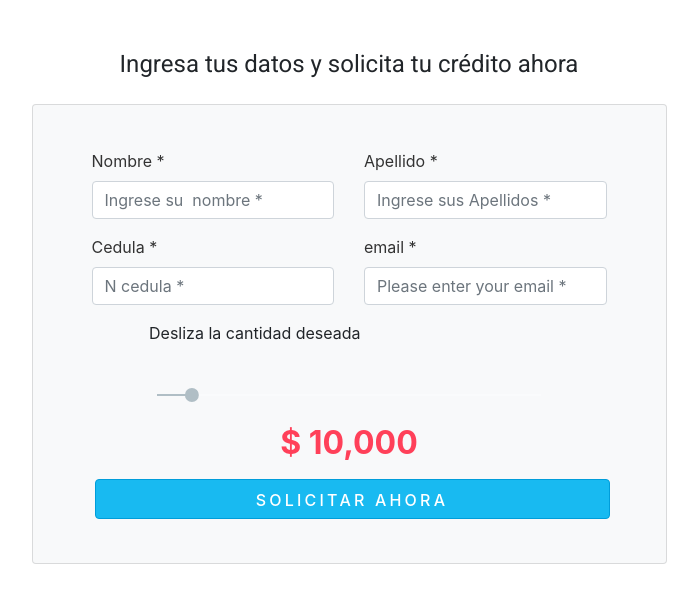
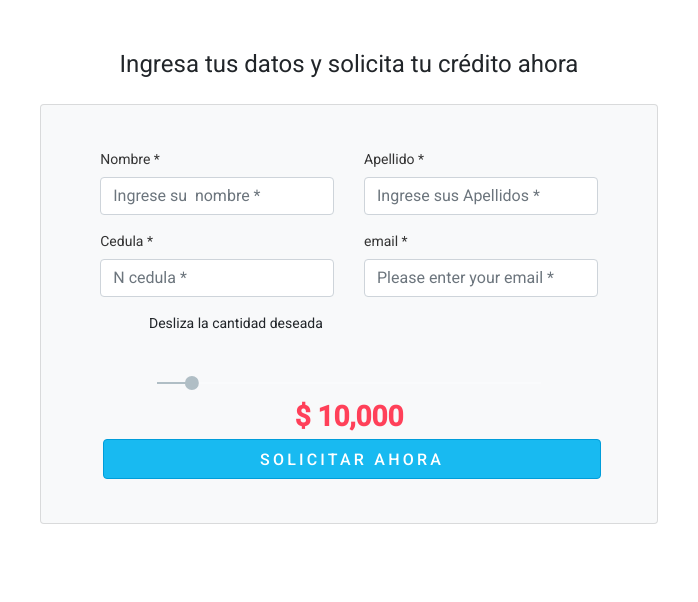
Before and after one commit to lozanomasuno/Zinobe-Frontend-, an Angular app: page / in a window 1280 px wide. Shown: the top 602 px of the page, without its empty margins (291-989 px from the left). Built offline with nearby package versions, Linux system fonts and the light colour scheme.

Commit message:
code formatting

```diff
--- a/src/app/app.component.html
+++ b/src/app/app.component.html
@@ -1,11 +1,4 @@
-<!doctype html>
-<html>
-    <head>
-        <meta charset='utf-8'>
-        <link href='https://maxcdn.bootstrapcdn.com/bootstrap/4.0.0/css/bootstrap.min.css' rel='stylesheet'>
-        <script type='text/javascript' src='https://cdnjs.cloudflare.com/ajax/libs/jquery/3.2.1/jquery.min.js'></script>
-        </head>
-        <body oncontextmenu='return false' class='snippet-body'>
-            <app-sign-up></app-sign-up>
-        </body>
-</html>
+<div class="container">
+  <app-sign-up></app-sign-up>
+</div>
+<router-outlet></router-outlet>
--- a/src/app/components/prestamos-valor/prestamos-valor.component.html
+++ b/src/app/components/prestamos-valor/prestamos-valor.component.html
@@ -1,18 +1,15 @@
-
-
-
-
 <div class="priceValueContainer">
   <p>Desliza la cantidad deseada</p>
 
   <mat-slider
-      [(ngModel)]="valueRange"
+    [(ngModel)]="valueRangeLoan"
     thumbLabel
     [displayWith]="formatLabel"
     tickInterval="100"
     step="1000"
     min="1000"
     max="100000"
-      aria-label="units"></mat-slider>
-      <p id="priceValueLabe"> $ {{priceFormatValueRange(valueRange)}}</p>
+    aria-label="units"
+  ></mat-slider>
+  <p id="priceValueLabe">$ {{ priceFormatValueRange(valueRangeLoan) }}</p>
 </div>
--- a/src/app/components/prestamos-valor/prestamos-valor.component.ts
+++ b/src/app/components/prestamos-valor/prestamos-valor.component.ts
@@ -6,20 +6,19 @@ import { Component, Input, OnInit } from '@angular/core';
   styleUrls: ['./prestamos-valor.component.css']
 })
 export class PrestamosValorComponent implements OnInit {
- @Input() public valueRange:number = 10000;
+ @Input() public valueRangeLoan:number = 10000;
   constructor() { }
 
-  formatLabel(value: number) {
-    if (value >= 100) {
-      return Math.round(value / 1000) + 'k';
+  formatLabel(valueLoan: number) {
+    if (valueLoan >= 100) {
+      return Math.round(valueLoan / 1000) + 'k';
     }
-    return value;
+    return valueLoan;
   }
 
   priceFormatValueRange(formatedNumber: number){
     return new Intl.NumberFormat().format(formatedNumber);
   }
-
   ngOnInit(): void {
 
   }
--- a/src/app/components/sign-up/sign-up.component.html
+++ b/src/app/components/sign-up/sign-up.component.html
@@ -1,5 +1,5 @@
 <div class="container">
-    <div class=" text-center mt-5 ">
+  <div class="text-center mt-5">
     <h1>Ingresa tus datos y solicita tu cr&eacute;dito ahora</h1>
   </div>
   <div class="row">
@@ -11,18 +11,62 @@
               <div class="controls">
                 <div class="row">
                   <div class="col-md-6 col-xs-12">
-                                    <div class="form-group"> <label for="form_name">Nombre *</label> <input id="form_name" type="text" name="name" class="form-control" placeholder="Ingrese su  nombre *" required="required" data-error="Firstname is required."> </div>
+                    <div class="form-group">
+                      <label for="form_name">Nombre *</label>
+                      <input
+                        id="form_name"
+                        type="text"
+                        name="name"
+                        class="form-control"
+                        placeholder="Ingrese su  nombre *"
+                        required="required"
+                        data-error="Firstname is required."
+                      />
+                    </div>
                   </div>
                   <div class="col-md-6 col-xs-12">
-                                    <div class="form-group"> <label for="form_lastname">Apellido *</label> <input id="form_lastname" type="text" name="surname" class="form-control" placeholder="Ingrese sus Apellidos *" required="required" data-error="Lastname is required."> </div>
+                    <div class="form-group">
+                      <label for="form_lastname">Apellido *</label>
+                      <input
+                        id="form_lastname"
+                        type="text"
+                        name="surname"
+                        class="form-control"
+                        placeholder="Ingrese sus Apellidos *"
+                        required="required"
+                        data-error="Lastname is required."
+                      />
+                    </div>
                   </div>
                 </div>
                 <div class="row">
                   <div class="col-md-6">
-                                    <div class="form-group"> <label for="form_lastname">Cedula *</label> <input id="form_lastname" type="text" name="surname" class="form-control" placeholder="N cedula *" required="required" data-error="Lastname is required."> </div>
+                    <div class="form-group">
+                      <label for="form_lastname">Cedula *</label>
+                      <input
+                        id="form_idnumber"
+                        type="number"
+                        name="id"
+                        class="form-control"
+                        placeholder="N cedula *"
+                        required="required"
+                        data-error="Lastname is required."
+                      />
+                    </div>
                   </div>
                   <div class="col-md-6">
-                                    <div class="form-group"> <label for="form_email">email *</label> <input id="form_email" type="email" name="email" class="form-control" placeholder="Please enter your email *" required="required" data-error="Valid email is required."> </div>
+                    <div class="form-group">
+                      <label for="form_email">email *</label>
+                      <input
+                        id="form_email"
+                        type="email"
+                        name="email"
+                        class="form-control"
+                        placeholder="Please enter your email *"
+                        required="required"
+                        data-error="Valid email is required."
+                      />
+                    </div>
                   </div>
                 </div>
 
@@ -31,7 +75,13 @@
                 </div>
 
                 <div class="row">
-                                <div class="col-md-12"> <input type="submit" class="btn btn-success btn-send pt-2 btn-block btnBlue" value="Solicitar Ahora">  </div>
+                  <div class="col-md-12">
+                    <input
+                      type="submit"
+                      class="btn btn-success btn-send pt-2 btn-block btnBlue"
+                      value="Solicitar Ahora"
+                    />
+                  </div>
                 </div>
               </div>
             </form>
@@ -41,4 +91,7 @@
     </div>
   </div>
 </div>
-<script type='text/javascript' src='https://stackpath.bootstrapcdn.com/bootstrap/4.0.0/js/bootstrap.bundle.min.js'></script>
+<script
+  type="text/javascript"
+  src="https://stackpath.bootstrapcdn.com/bootstrap/4.0.0/js/bootstrap.bundle.min.js"
+></script>
--- a/src/index.html
+++ b/src/index.html
@@ -7,10 +7,12 @@
   <meta name="viewport" content="width=device-width, initial-scale=1">
   <link rel="icon" type="image/x-icon" href="favicon.ico">
   <link rel="preconnect" href="https://fonts.gstatic.com">
+  <link href='https://maxcdn.bootstrapcdn.com/bootstrap/4.0.0/css/bootstrap.min.css' rel='stylesheet'>
+  <script type='text/javascript' src='https://cdnjs.cloudflare.com/ajax/libs/jquery/3.2.1/jquery.min.js'></script>
   <link href="https://fonts.googleapis.com/css2?family=Roboto:wght@300;400;500&display=swap" rel="stylesheet">
   <link href="https://fonts.googleapis.com/icon?family=Material+Icons" rel="stylesheet">
 </head>
-<body class="mat-typography">
+<body class="mat-typography" oncontextmenu='return false' class='snippet-body'>
   <app-root></app-root>
 </body>
 </html>
```
Lines whose indentation alone changed are shown as unchanged.
